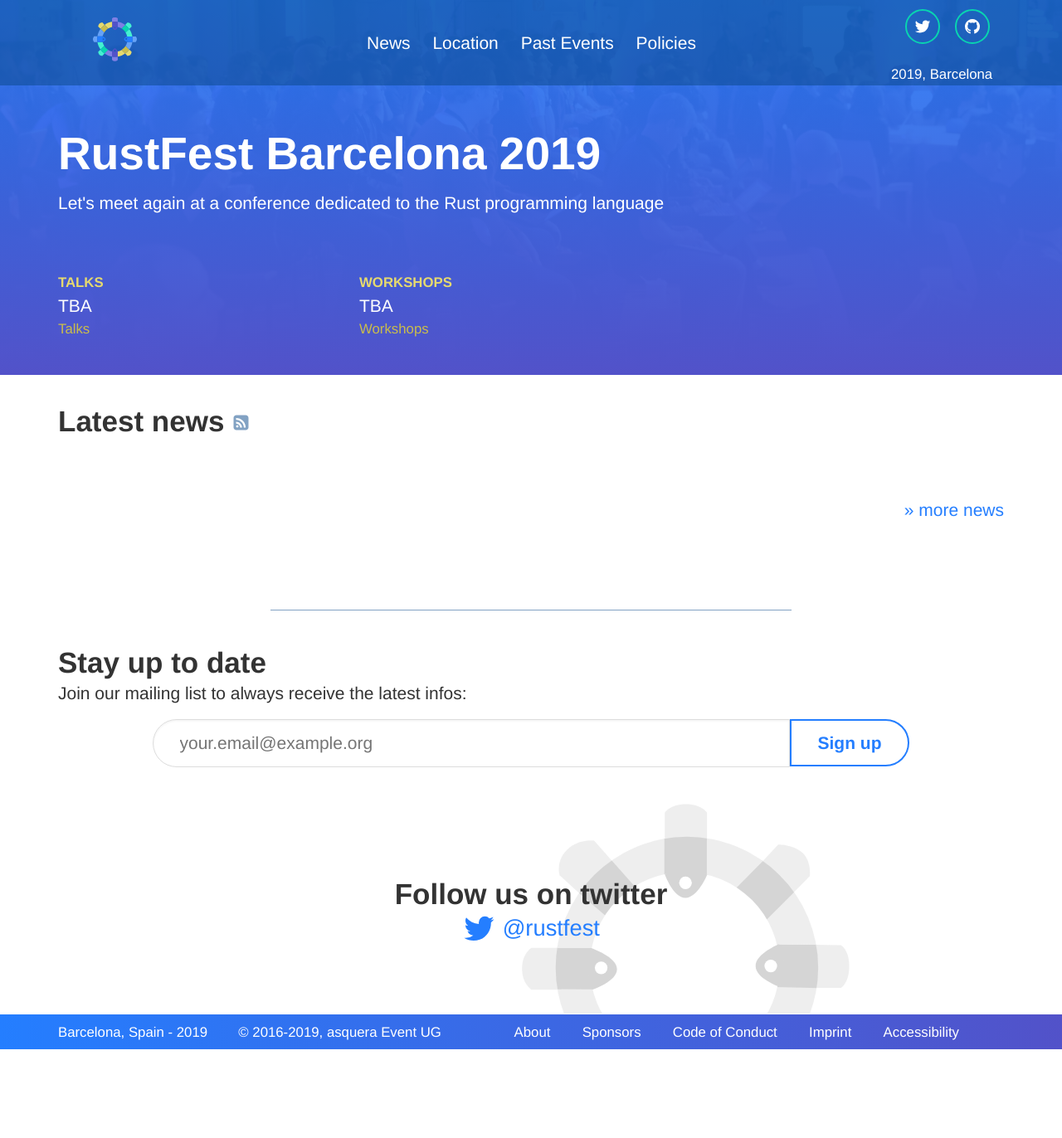
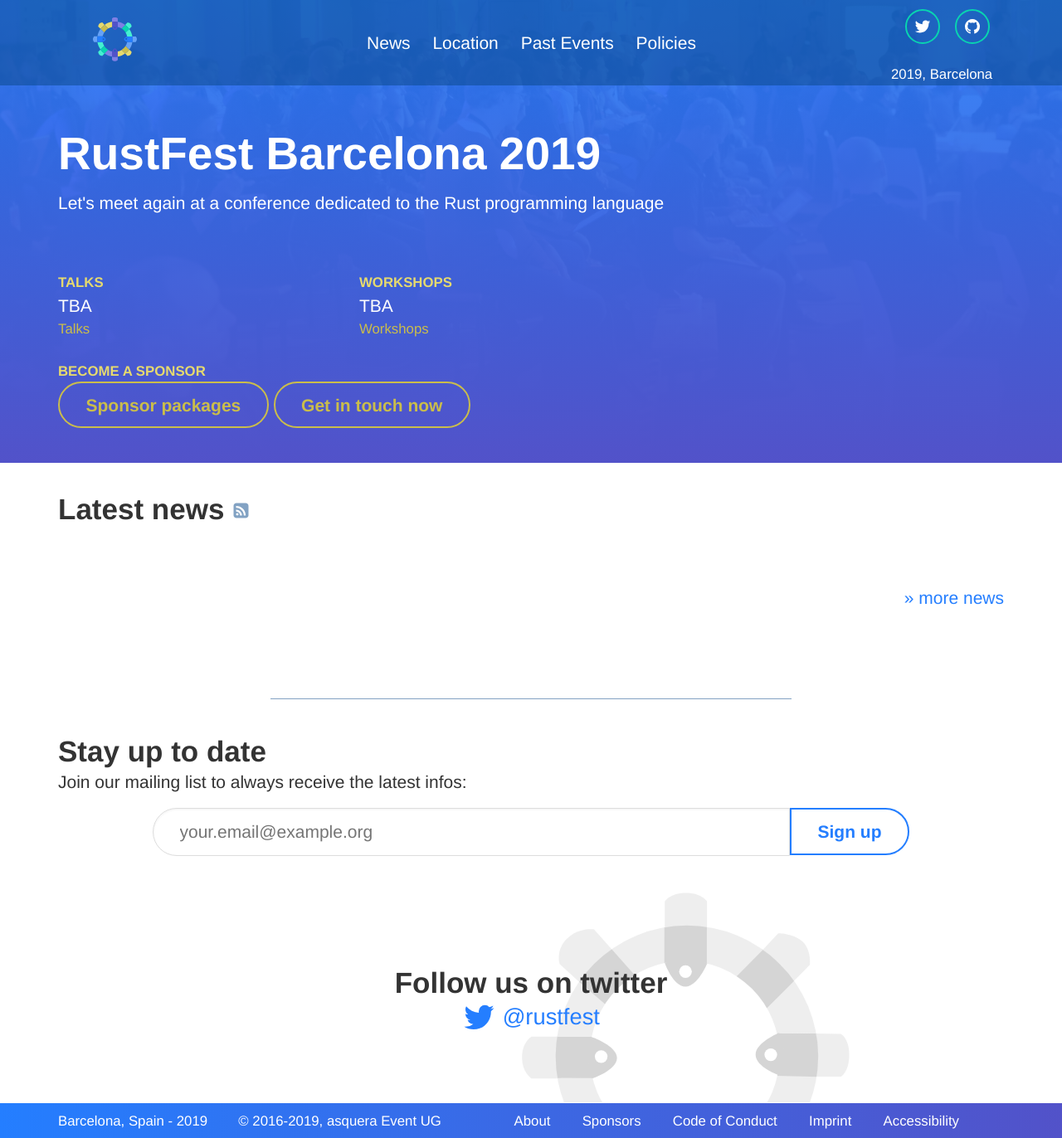
Before and after one commit to RustFestEU/barcelona.rustfest.eu, a Jekyll site: the page built from index.html, in a window 1280 px wide. Shown: the whole page at 83% size. Built offline with Jekyll 4.4.1, drawn with Linux system fonts in a browser that asks for light colours; nearby versions of some CDN libraries; before the commit the page ends 1265 px from its top, so only the background shows below that.

Commit message:
Add missing link to sponsor packages

```diff
--- a/index.html
+++ b/index.html
@@ -25,6 +25,18 @@
         </p>
         <p class="note">
           <a href="/workshops">Workshops</a>
+        </p>
+      </div>
+
+      <div>
+        <p class="desc">Become a sponsor</p>
+        <p>
+          <a class="button primary" href="/sponsors/packages">
+            Sponsor packages
+          </a>
+          <a class="button primary" href="mailto:sponsors@rustfest.eu">
+            Get in touch now
+          </a>
         </p>
       </div>
     </div>
```
Also changed, not shown: sponsors.html (+3 -5 lines).
